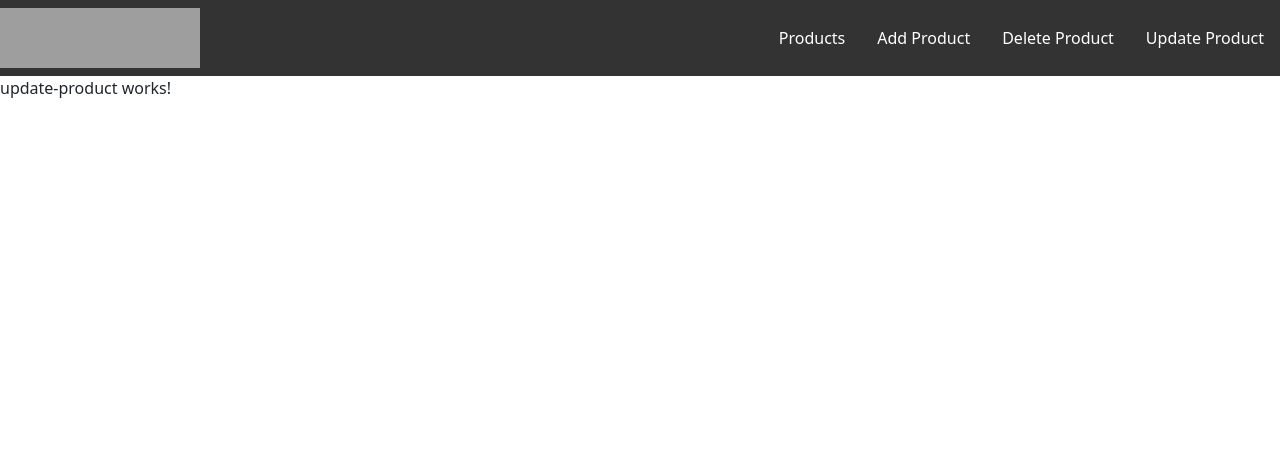
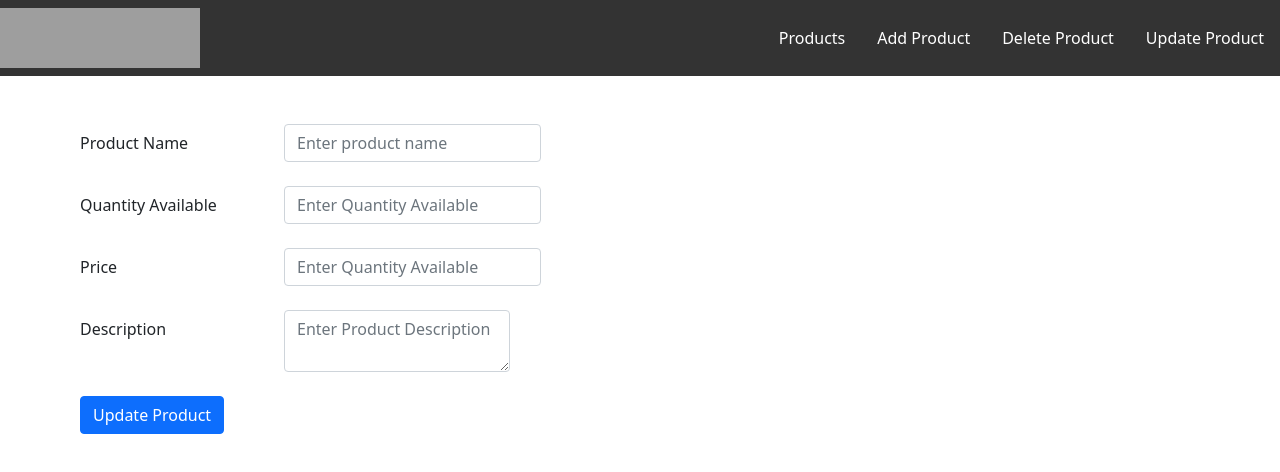
Before and after one commit to selvabharathis/PROJECTS, an Angular app in the folder PRODUCT/frontend/rec/: page /updateProduct in a window 1280 px wide. Shown: the top 472 px of the page. Built offline with nearby package versions, Linux system fonts and the light colour scheme; grey boxes are pictures that could not be loaded.

Commit message:
feat(Forms)-skeleton structure formed

```diff
--- a/PRODUCT/frontend/rec/src/app/components/add-product/add-product.component.css
+++ b/PRODUCT/frontend/rec/src/app/components/add-product/add-product.component.css
@@ -0,0 +1,7 @@
+input,textarea{
+    width:fit-content;
+}
+
+.addProduct{
+    padding-left: 80px;
+}
--- a/PRODUCT/frontend/rec/src/app/components/add-product/add-product.component.html
+++ b/PRODUCT/frontend/rec/src/app/components/add-product/add-product.component.html
@@ -1 +1,34 @@
-<p>add-product works!</p>
+<br><br>
+<div class="addProduct">
+    <form>
+        <div class="form-group row">
+          <label class="col-sm-2 col-form-label">Product Name</label>
+          <div class="col-sm-1">
+            <input type="text" class="form-control" placeholder="Enter product name">
+          </div>
+        </div>
+        <br>
+        <div class="form-group row">
+          <label class="col-sm-2 col-form-label">Quantity Available</label>
+          <div class="col-sm-1">
+            <input type="text" class="form-control"  placeholder="Enter Quantity Available">
+          </div>
+        </div>
+        <br>
+        <div class="form-group row">
+           <label class="col-sm-2 col-form-label">Price</label>
+           <div class="col-sm-1">
+            <input type="text" class="form-control"  placeholder="Enter Quantity Available">
+          </div>
+        </div>
+        <br>
+        <div class="form-group row">
+           <label class="col-sm-2 col-form-label">Description</label>
+           <div class="col-sm-1">
+            <textarea class="form-control"  placeholder="Enter Product Description"></textarea>
+           </div>
+        </div>
+        <br>
+        <button type="submit" class="btn btn-primary">Add Product</button>
+    </form>
+</div>
--- a/PRODUCT/frontend/rec/src/app/components/delete-product/delete-product.component.css
+++ b/PRODUCT/frontend/rec/src/app/components/delete-product/delete-product.component.css
@@ -0,0 +1,7 @@
+input,textarea{
+    width:fit-content;
+}
+
+.deleteProduct{
+    padding-left: 80px;
+}
--- a/PRODUCT/frontend/rec/src/app/components/delete-product/delete-product.component.html
+++ b/PRODUCT/frontend/rec/src/app/components/delete-product/delete-product.component.html
@@ -1 +1,13 @@
-<p>delete-product works!</p>
+<br><br>
+<div class="deleteProduct">
+    <form>
+        <div class="form-group row">
+          <label class="col-sm-2 col-form-label">Product Name</label>
+          <div class="col-sm-1">
+            <input type="text" class="form-control" placeholder="Enter product name">
+          </div>
+        </div>
+        <br>
+        <button type="submit" class="btn btn-primary">Delete Product</button>
+    </form>
+</div>
--- a/PRODUCT/frontend/rec/src/app/components/update-product/update-product.component.css
+++ b/PRODUCT/frontend/rec/src/app/components/update-product/update-product.component.css
@@ -0,0 +1,7 @@
+input,textarea{
+    width:fit-content;
+}
+
+.updateProduct{
+    padding-left: 80px;
+}
--- a/PRODUCT/frontend/rec/src/app/components/update-product/update-product.component.html
+++ b/PRODUCT/frontend/rec/src/app/components/update-product/update-product.component.html
@@ -1 +1,34 @@
-<p>update-product works!</p>
+<br><br>
+<div class="updateProduct">
+    <form>
+        <div class="form-group row">
+          <label class="col-sm-2 col-form-label">Product Name</label>
+          <div class="col-sm-1">
+            <input type="text" class="form-control" placeholder="Enter product name">
+          </div>
+        </div>
+        <br>
+        <div class="form-group row">
+          <label class="col-sm-2 col-form-label">Quantity Available</label>
+          <div class="col-sm-1">
+            <input type="text" class="form-control"  placeholder="Enter Quantity Available">
+          </div>
+        </div>
+        <br>
+        <div class="form-group row">
+           <label class="col-sm-2 col-form-label">Price</label>
+           <div class="col-sm-1">
+            <input type="text" class="form-control"  placeholder="Enter Quantity Available">
+          </div>
+        </div>
+        <br>
+        <div class="form-group row">
+           <label class="col-sm-2 col-form-label">Description</label>
+           <div class="col-sm-1">
+            <textarea class="form-control"  placeholder="Enter Product Description"></textarea>
+           </div>
+        </div>
+        <br>
+        <button type="submit" class="btn btn-primary">Update Product</button>
+    </form>
+</div>
```
